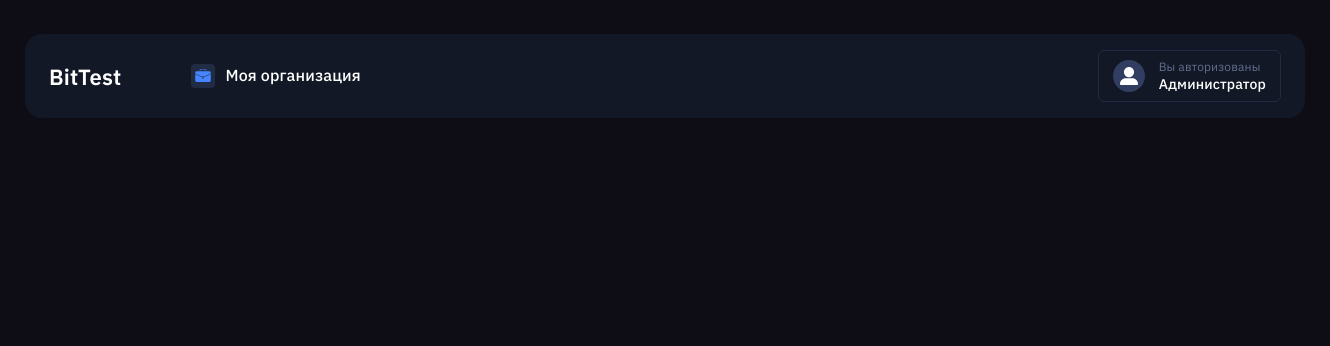
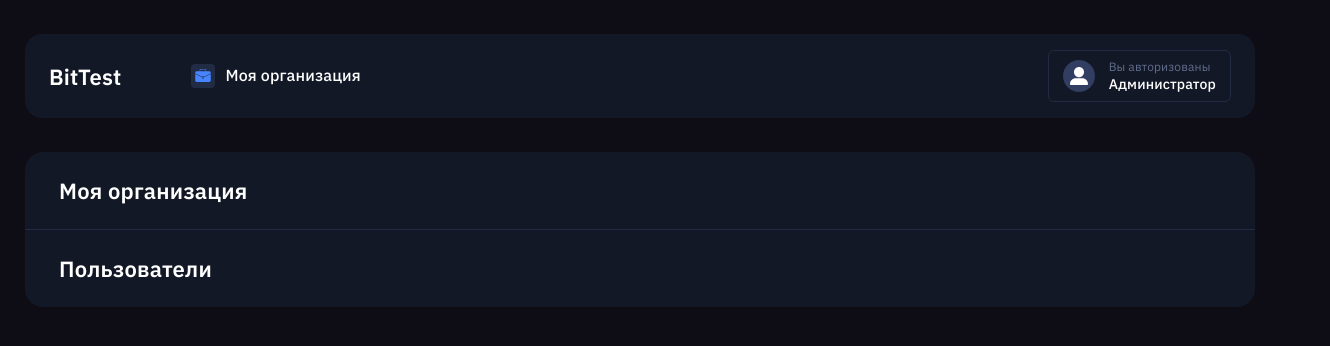
Before and after one commit to kzv-nursultan/bit-test-task, a React (Create React App) app: page / in a window 1280 px wide. Shown: the top 346 px of the page, 1330 px wide, since content can reach past the window. Built offline with nearby package versions, Linux system fonts and the light colour scheme.

Commit message:
added table card components titles

```diff
--- /dev/null
+++ b/src/entities/Title/Title.js
@@ -0,0 +1,25 @@
+import { Box, Typography, styled } from '@mui/material';
+import PropTypes from "prop-types";
+
+const TextWrapper = styled(Box)(() => ({
+  padding: "24px 34px",
+}));
+
+const Text = styled(Typography)(() => ({
+  fontSize: 22,
+  fontWeight: 600,
+  lineHeight: "29px",
+}));
+
+export const Title = ({ title, wrapperProps }) => {
+  return (
+    <TextWrapper {...wrapperProps}>
+      <Text>{title}</Text>
+    </TextWrapper>
+  );
+};
+
+Title.propTypes = {
+  title: PropTypes.string.isRequired,
+  wrapperProps: PropTypes.object
+}
--- a/src/entities/index.js
+++ b/src/entities/index.js
@@ -1,3 +1,4 @@
 export { Logo } from "./Logo/Logo";
 export { CompanyName } from "./CompanyName/CompanyName";
 export { UserInfo } from "./UserInfo/UserInfo";
+export { Title } from "./Title/Title";
--- a/src/pages/UsersList/UsersList.js
+++ b/src/pages/UsersList/UsersList.js
@@ -1,7 +1,8 @@
-import { Header, Layout } from "../../widgets";
+import { Header, Layout, TableContainer } from "../../widgets";
 
 export const UsersList = () => (
   <Layout>
     <Header />
+    <TableContainer />
   </Layout>
 );
--- a/src/widgets/Header/Header.js
+++ b/src/widgets/Header/Header.js
@@ -5,7 +5,8 @@ const Container = styled("div")(({ theme }) => ({
   borderRadius: "17px",
   backgroundColor: theme.colors.baseBg,
   padding: "16px 24px",
-  width: "100%"
+  width: "100%",
+  boxSizing: "border-box",
 }));
 
 const FlexContainer = styled(Stack)(() => ({
--- a/src/widgets/Layout/Layout.js
+++ b/src/widgets/Layout/Layout.js
@@ -4,7 +4,7 @@ const Container = styled(Box)(() => ({
   padding: "34px 25px",
   display: "flex",
   gap: 34,
-  width: "100%"
+  flexDirection: "column",
 }));
 
 export const Layout = ({children}) => {
--- /dev/null
+++ b/src/widgets/TableContainer/TableContainer.js
@@ -0,0 +1,24 @@
+import { Box, styled, useTheme } from "@mui/material";
+import { Title } from "../../entities";
+
+const Container = styled(Box)(({ theme }) => ({
+  borderRadius: 18,
+  backgroundColor: theme.colors.baseBg,
+}));
+
+export const TableContainer = () => {
+  const theme = useTheme();
+  return (
+    <Container>
+      <Title
+        title="Моя организация"
+        wrapperProps={{
+          sx: {
+            borderBottom: `1px solid ${theme.colors.grayBorder}`,
+          },
+        }}
+      />
+      <Title title="Пользователи" />
+    </Container>
+  );
+};
--- a/src/widgets/index.js
+++ b/src/widgets/index.js
@@ -1,2 +1,3 @@
 export { Header } from "./Header/Header";
 export { Layout } from "./Layout/Layout";
+export { TableContainer } from "./TableContainer/TableContainer";
```
